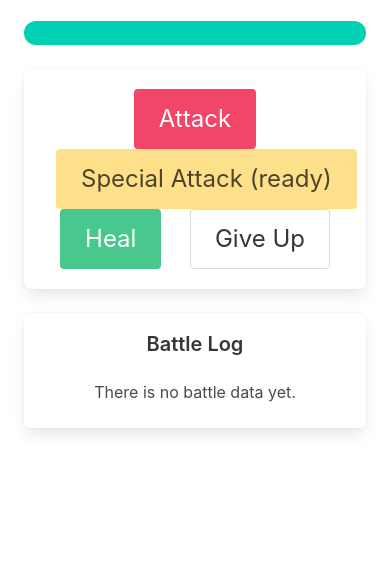
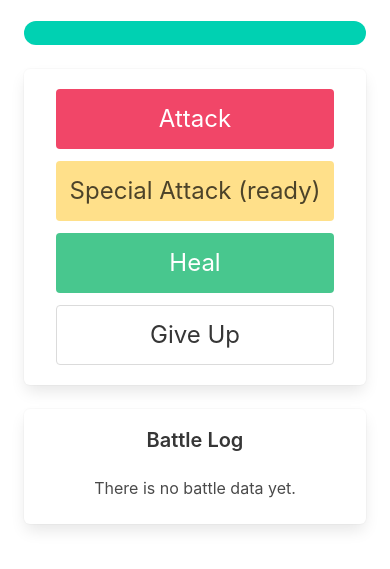
Before and after one commit to felipevfa/vue-monster-slayer, a plain HTML site: page index.html in a window 390 px wide. Shown: the part 255-824 px from the top of the page. Drawn offline with nearby package versions, Linux system fonts and the light colour scheme.

Commit message:
Correcting some bugs in the JS. Adjusting the layout to support mobile screens and improving the UX by changing the outcome message: it now substitutes the battle menu when the game is over.

```diff
--- a/app.css
+++ b/app.css
@@ -14,3 +14,18 @@
 .start-over {
     margin-bottom: 1.5em;
 }
+
+@media screen and (max-width: 769px) {
+    .mobile-buttons {
+        display: flex;
+        flex-flow: column;
+    }
+
+    .mobile-buttons .button {
+        margin-bottom: 0.5em;
+    }
+
+    .mobile-buttons .button:last-child {
+        margin-bottom: 0;
+    }
+}
--- a/app.js
+++ b/app.js
@@ -75,13 +75,13 @@ new Vue({
             const willAttack = Math.floor(Math.random() * (100 - 1) + 1)
 
             if (willAttack <= 80) {
-                const damage = Math.floor(Math.random() * (20 - 1) + 1)
                 const critical = Math.floor(Math.random() * (100 - 1) + 1)
+                let damage = Math.floor(Math.random() * (20 - 1) + 1)
                 let logText = ""
 
                 if (critical <= 20) {
                     damage *= 2
-                    text = "The monster critically wounds the player! The player receives " + damage + " damage!"
+                    logText = "The monster critically wounds the player! The player receives " + damage + " damage!"
                 } else {
                     logText = "The player receives " + damage + " damage!"
                 }
--- a/index.html
+++ b/index.html
@@ -32,21 +32,25 @@
                 </div>
             </div>
 
-            <div class="box has-text-centered">
-                <button class="button is-large is-danger" @click="attack" :disabled="finished">Attack</button>
-                <button class="button is-large is-warning" @click="spAttack" :disabled="cooldown > 0 || finished">Special Attack (<span v-if="cooldown > 0">{{ cooldown }}</span> <span v-else>ready</span>)</button>
-                <button class="button is-large is-success" @click="heal" :disabled="finished">Heal</button>
-                <button class="button is-large is-outlined" @click="reset" :disabled="finished">Give Up</button>
+            <div class="box mobile-buttons has-text-centered">
+                <template v-if="!finished">
+                    <button class="button is-large is-danger fl-1" @click="attack" :disabled="finished">Attack</button>
+                    <button class="button is-large is-warning fl-3" @click="spAttack" :disabled="cooldown > 0 || finished">Special Attack (<span v-if="cooldown > 0">{{ cooldown }}</span> <span v-else>ready</span>)</button>
+                    <button class="button is-large is-success fl-2" @click="heal" :disabled="finished">Heal</button>
+                    <button class="button is-large is-outlined fl-4" @click="reset" :disabled="finished">Give Up</button>
+                </template>
+
+                <template v-if="finished">
+                    <p class="subtitle is-small" v-if="won">You defeated the monster!</p>
+                    <p class="subtitle is-small" v-if="lost">The monster proves to be too powerful. It devours your soul and laughs as it walks away.</p>
+
+                    <button v-if="finished" class="button start-over is-medium is-outlined" @click="reset">Start over</button>
+                </template>
             </div>
 
             <div class="box has-text-centered">
                 <h2 class="title is-size-5">Battle Log</h2>
                 <p v-if="battleLog.length == 0">There is no battle data yet.</p>
-
-                <p class="subtitle is-small" v-if="won">You defeated the monster!</p>
-                <p class="subtitle is-small" v-if="lost">The monster proves to be too powerful. It devours your soul and laughs as it walks away.</p>
-
-                <button v-if="finished" class="button start-over is-medium is-outlined" @click="reset">Start over</button>
 
                 <ul v-if="battleLog.length > 0">
                     <li v-for="entry in battleLog">
```
